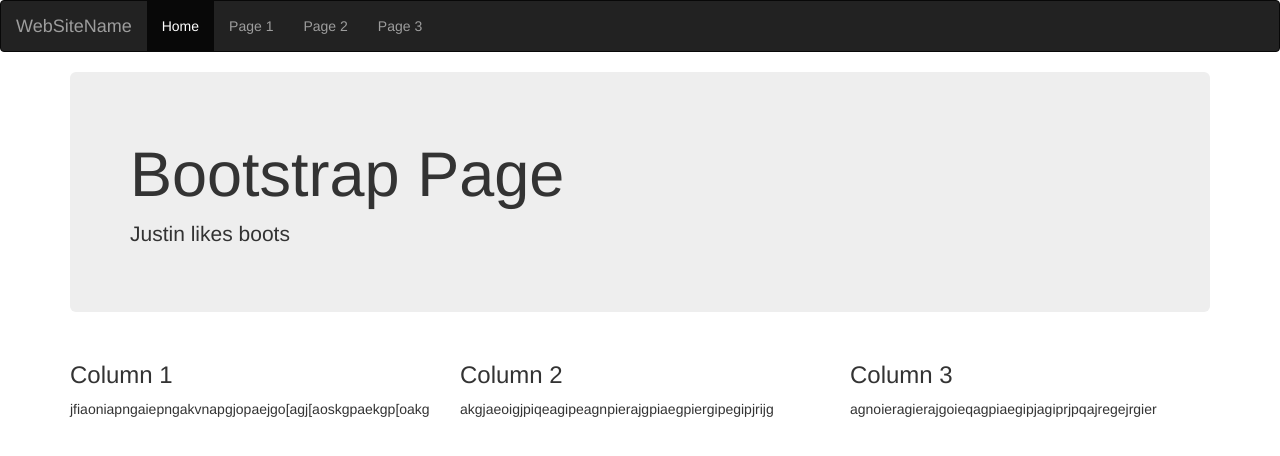
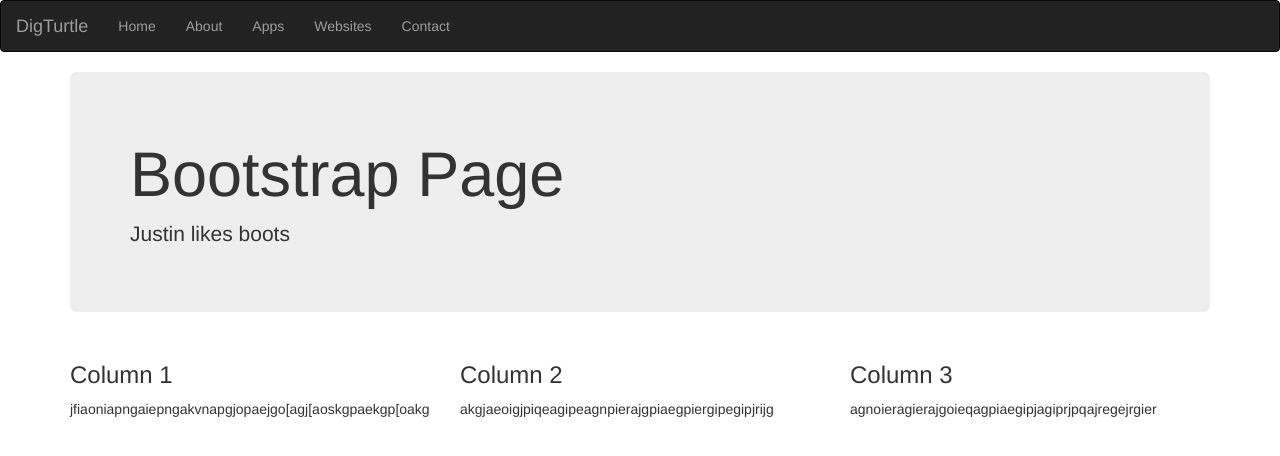
Before and after one commit to DigTurtle/com.digturtle, a plain HTML site: page public_html/Bootstrap.html in a window 1280 px wide. Drawn offline with nearby package versions, Linux system fonts and the light colour scheme.

```diff
--- a/public_html/Bootstrap.html
+++ b/public_html/Bootstrap.html
@@ -13,19 +13,22 @@
         <link rel="stylesheet" href="http://maxcdn.bootstrapcdn.com/bootstrap/3.3.5/css/bootstrap.min.css">
         <script src="https://ajax.googleapis.com/ajax/libs/jquery/1.11.3/jquery.min.js"></script>
         <script src="http://maxcdn.bootstrapcdn.com/bootstrap/3.3.5/js/bootstrap.min.js"></script>
+        <link rel="stylesheet" type="text/css" href="css/BootMenu.css">
+        <link rel="stylesheet" type="text/css" href="img/*">
     </head>
     <body>
 <nav class="navbar navbar-inverse">
   <div class="container-fluid">
     <div class="navbar-header">
-      <a class="navbar-brand" href="#">WebSiteName</a>
+      <a class="navbar-brand" href="#">DigTurtle</a>
     </div>
     <div>
       <ul class="nav navbar-nav">
-        <li class="active"><a href="#">Home</a></li>
-        <li><a href="#">Page 1</a></li>
-        <li><a href="#">Page 2</a></li>
-        <li><a href="#">Page 3</a></li>
+        <li><a href="index.html">Home</a></li>
+        <li><a href="#">About</a></li>
+        <li><a href="#">Apps</a></li>
+        <li><a href="#">Websites</a></li>
+         <li><a href="#">Contact</a></li>
       </ul>
     </div>
   </div>
```
